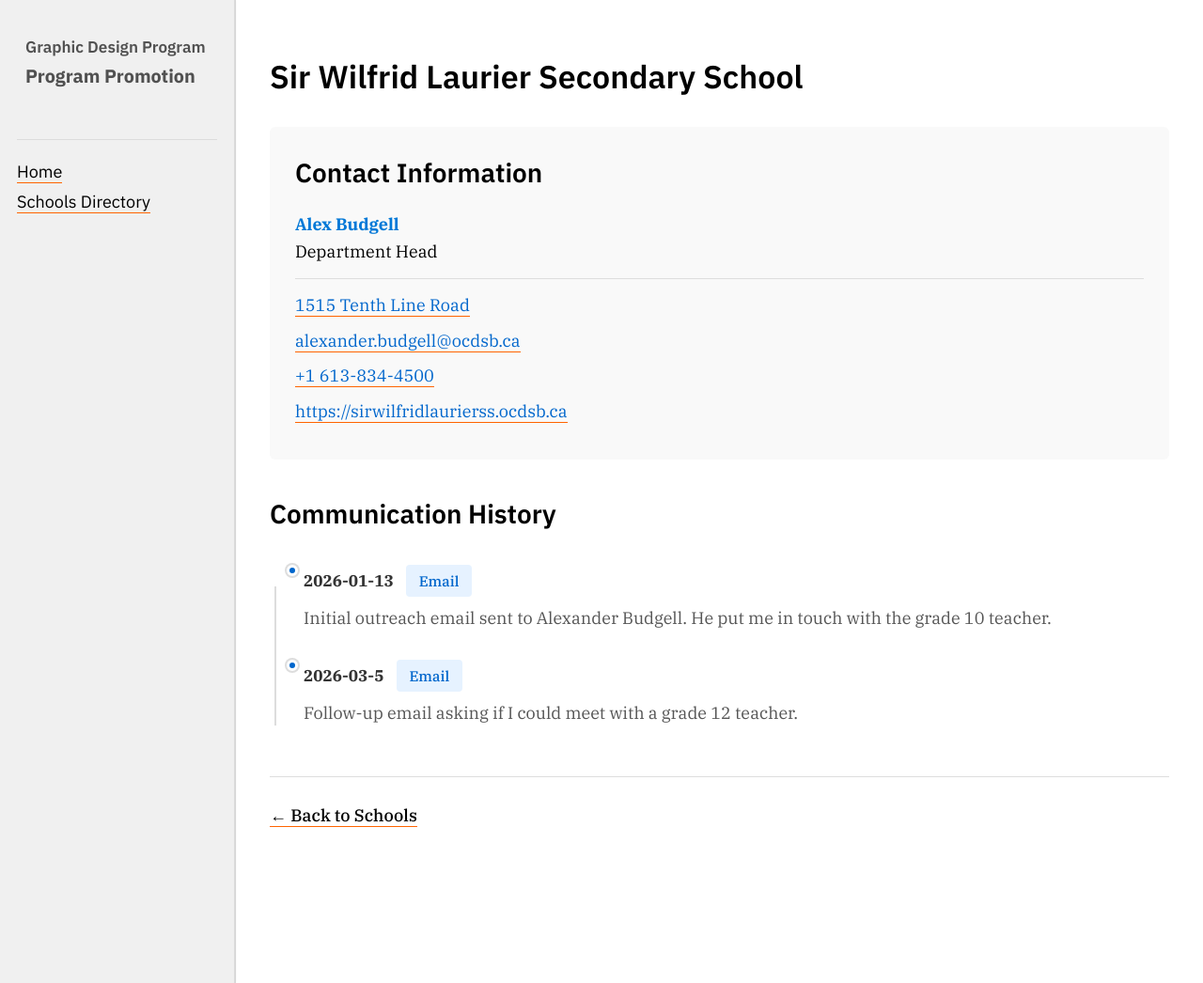
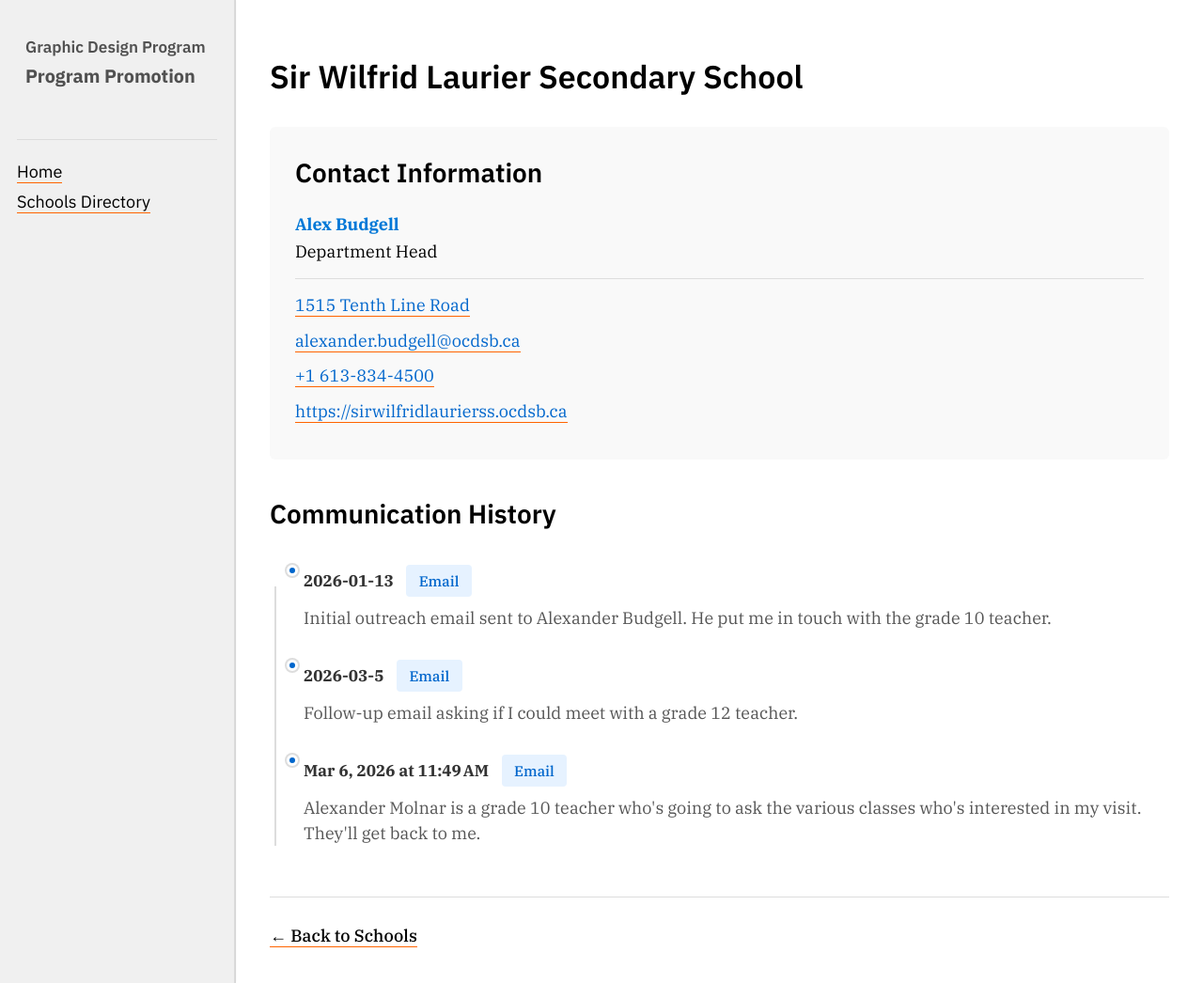
Before and after one commit to AlainParadis/program-promotion, a Jekyll site: the page built from _schools/sir-wilfrid-laurier-secondary-school.md, in a window 1280 px wide and 1046 px high. Shown: the whole window at 94% size. Built offline with Jekyll 4.4.1, drawn with Linux system fonts in a browser that asks for light colours.

Commit message:
Add email note from Alexander Molnar
Append a new communications entry to the Sir Wilfrid Laurier Secondary School record: an email on Mar 6, 2026 at 11:49 AM from Alexander Molnar (grade 10 teacher) stating he'll ask classes who are interested in the visit and will report back.

```diff
--- a/_schools/sir-wilfrid-laurier-secondary-school.md
+++ b/_schools/sir-wilfrid-laurier-secondary-school.md
@@ -17,4 +17,7 @@ communications:
   - date: "2026-03-5"
     method: "email"
     note: "Follow-up email asking if I could meet with a grade 12 teacher."
+  - date: "Mar 6, 2026 at 11:49 AM"
+    method: "email"
+    note: "Alexander Molnar is a grade 10 teacher who's going to ask the various classes who's interested in my visit. They'll get back to me."
 ---
```
